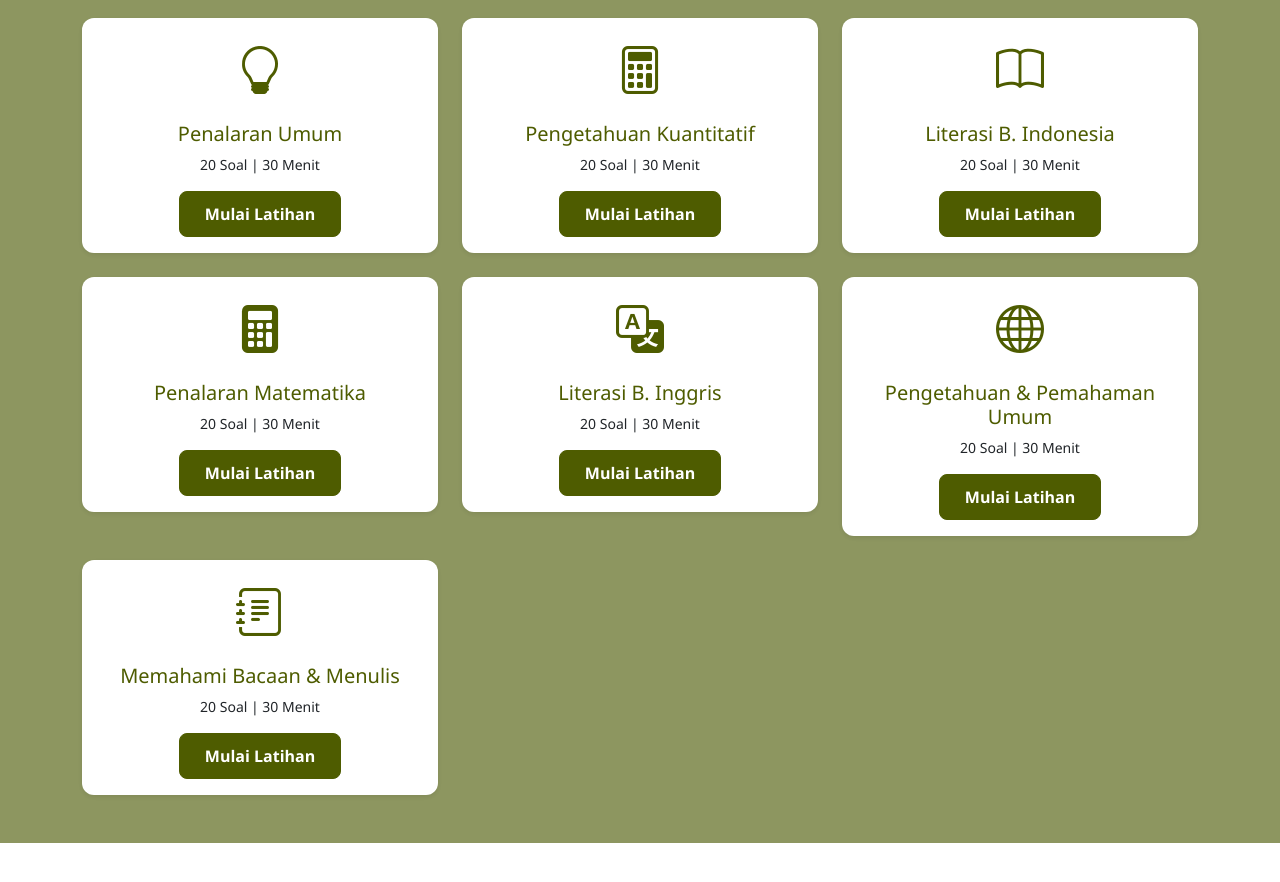
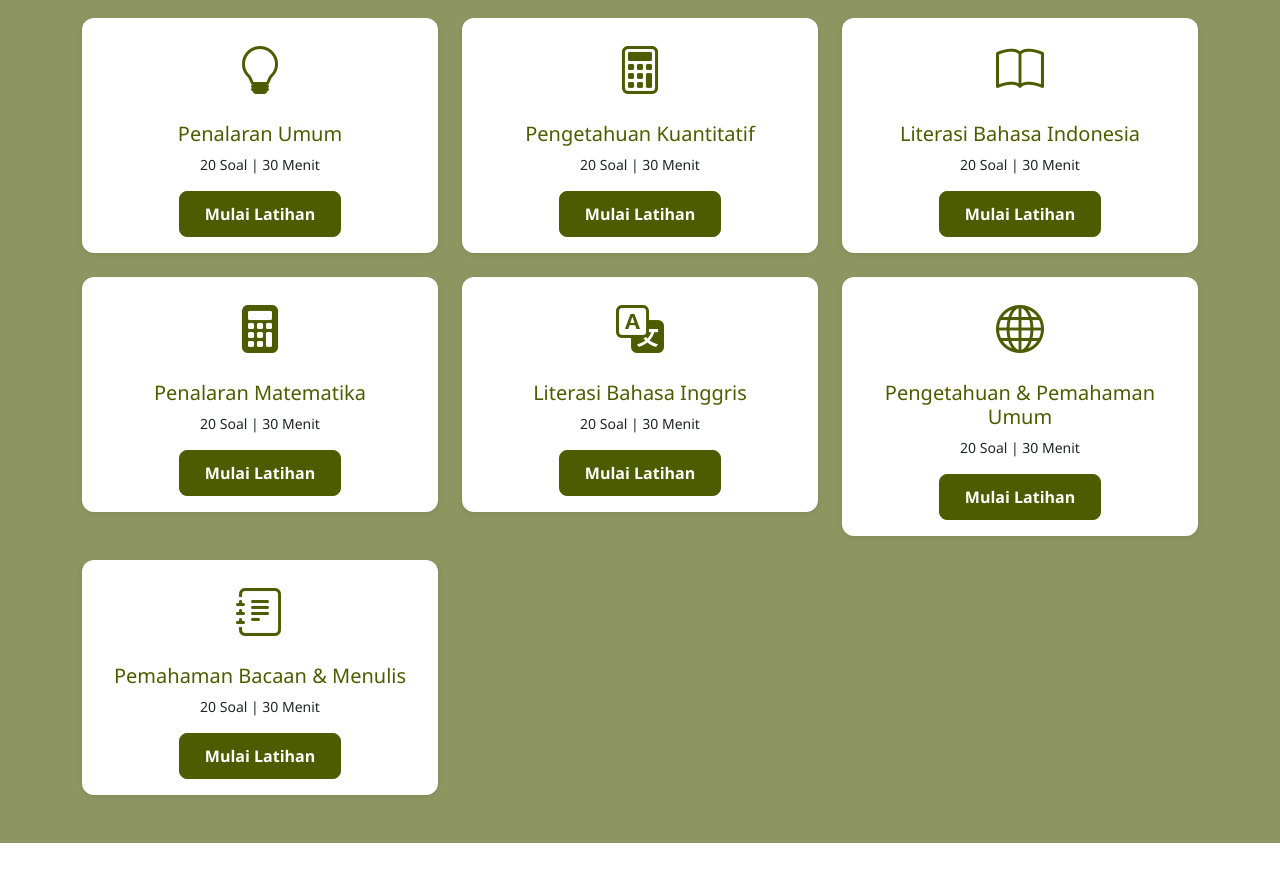
Before and after one commit to AlifKrisnaDev/webutbk, a plain HTML site: page index.html in a window 1280 px wide. Shown: the part 3480-4362 px from the top of the page. Drawn offline with nearby package versions, Linux system fonts and the light colour scheme.

Commit message:
Pembaruan

```diff
--- a/index.html
+++ b/index.html
@@ -378,7 +378,7 @@
                     <div class="card shadow-sm hover-card">
                         <div class="card-body text-center">
                             <i class="bi bi-book text-custom-primary" style="font-size: 3rem;"></i>
-                            <h5 class="card-title mt-3">Literasi B. Indonesia</h5>
+                            <h5 class="card-title mt-3">Literasi Bahasa Indonesia</h5>
                             <p class="card-text small">20 Soal | 30 Menit</p>
                             <button class="btn btn-primary" onclick="startCBT('lbi')">Mulai Latihan</button>
                         </div>
@@ -401,7 +401,7 @@
     <div class="card shadow-sm hover-card">
         <div class="card-body text-center">
             <i class="bi bi-translate text-custom-primary" style="font-size: 3rem;"></i>
-            <h5 class="card-title mt-3">Literasi B. Inggris</h5>
+            <h5 class="card-title mt-3">Literasi Bahasa Inggris</h5>
             <p class="card-text small">20 Soal | 30 Menit</p>
             <button class="btn btn-primary" onclick="startCBT('lbing')">Mulai Latihan</button>
         </div>
@@ -425,7 +425,7 @@
     <div class="card shadow-sm hover-card">
         <div class="card-body text-center">
             <i class="bi bi-journal-text text-custom-primary" style="font-size: 3rem;"></i>
-            <h5 class="card-title mt-3">Memahami Bacaan & Menulis</h5>
+            <h5 class="card-title mt-3">Pemahaman Bacaan & Menulis</h5>
             <p class="card-text small">20 Soal | 30 Menit</p>
             <button class="btn btn-primary" onclick="startCBT('mbm')">Mulai Latihan</button>
         </div>
```
